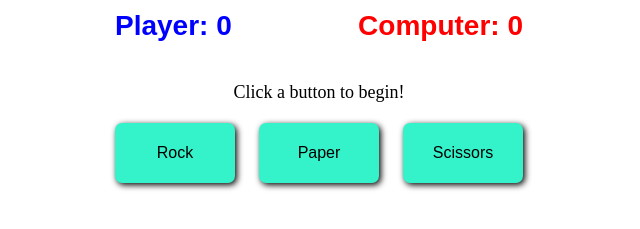
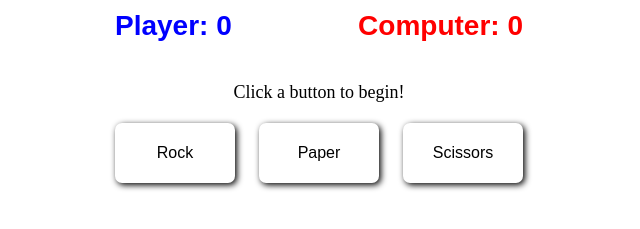
Before and after one commit to travis1010/rock-paper-scissors, a plain HTML site: page index.html in a window 1280 px wide. Shown: the part 251-480 px from the top of the page, without its empty margins (321-961 px from the left). Drawn offline with Linux system fonts and the light colour scheme.

Commit message:
Changed button colors

```diff
--- a/style.css
+++ b/style.css
@@ -13,7 +13,7 @@ button {
   border: none;
   height: 60px;
   width: 120px;
-  background-color: #34f3ca;
+  background-color: white;
   border-radius: 7px;
   font-size: 16px;
   margin: 10px;
```
